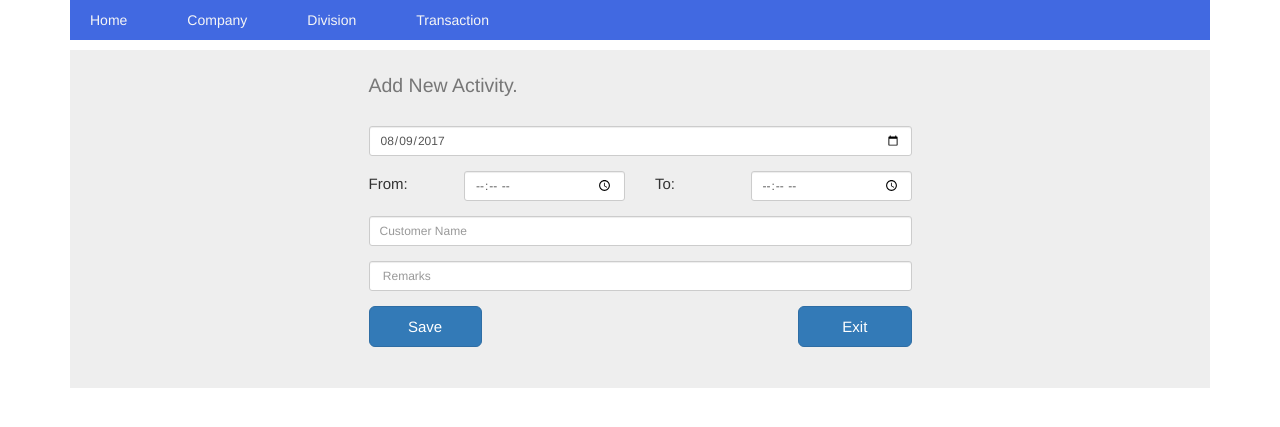
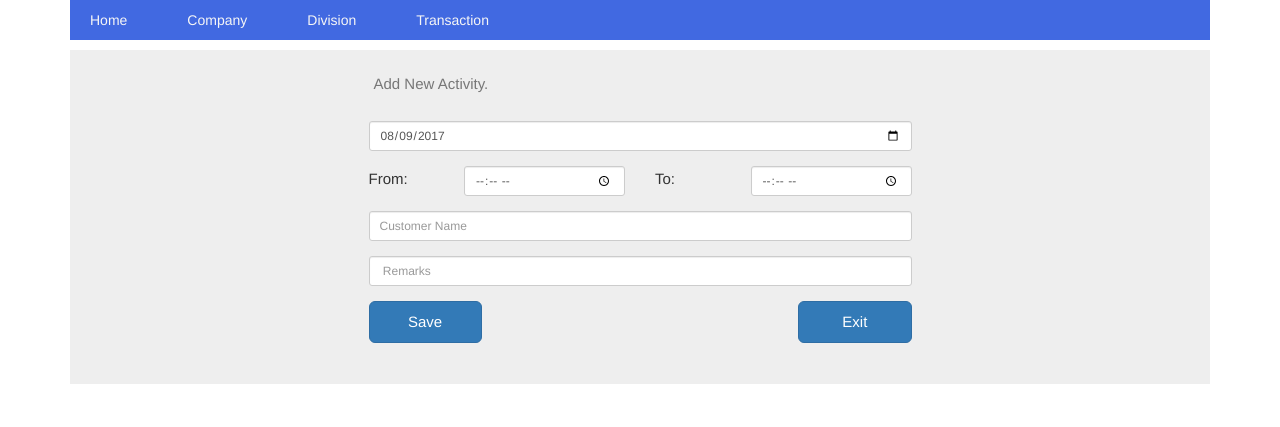
Before and after one commit to inwonday/pettyCash, a Django app: page /addActivity in a window 1280 px wide. Shown: the part 71-498 px from the top of the page. Run offline with Django 3.2, Linux system fonts and the light colour scheme; a user stored in the database is signed in; data comes from the database, SQL or seed files in the repository; some libraries are stand-ins or nearby versions.

Commit message:
common css header

```diff
--- a/bwi/templates/bwi/common/_header.html
+++ b/bwi/templates/bwi/common/_header.html
@@ -109,6 +109,13 @@
      .btn-lg {
              font-size: 15px;
         }
+    small {
+        font-size: 15px !important;
+        margin-left: 5px;
+    }
+    button {
+            background-color: royalblue !important;
+        }
 
 
 </style>
```
